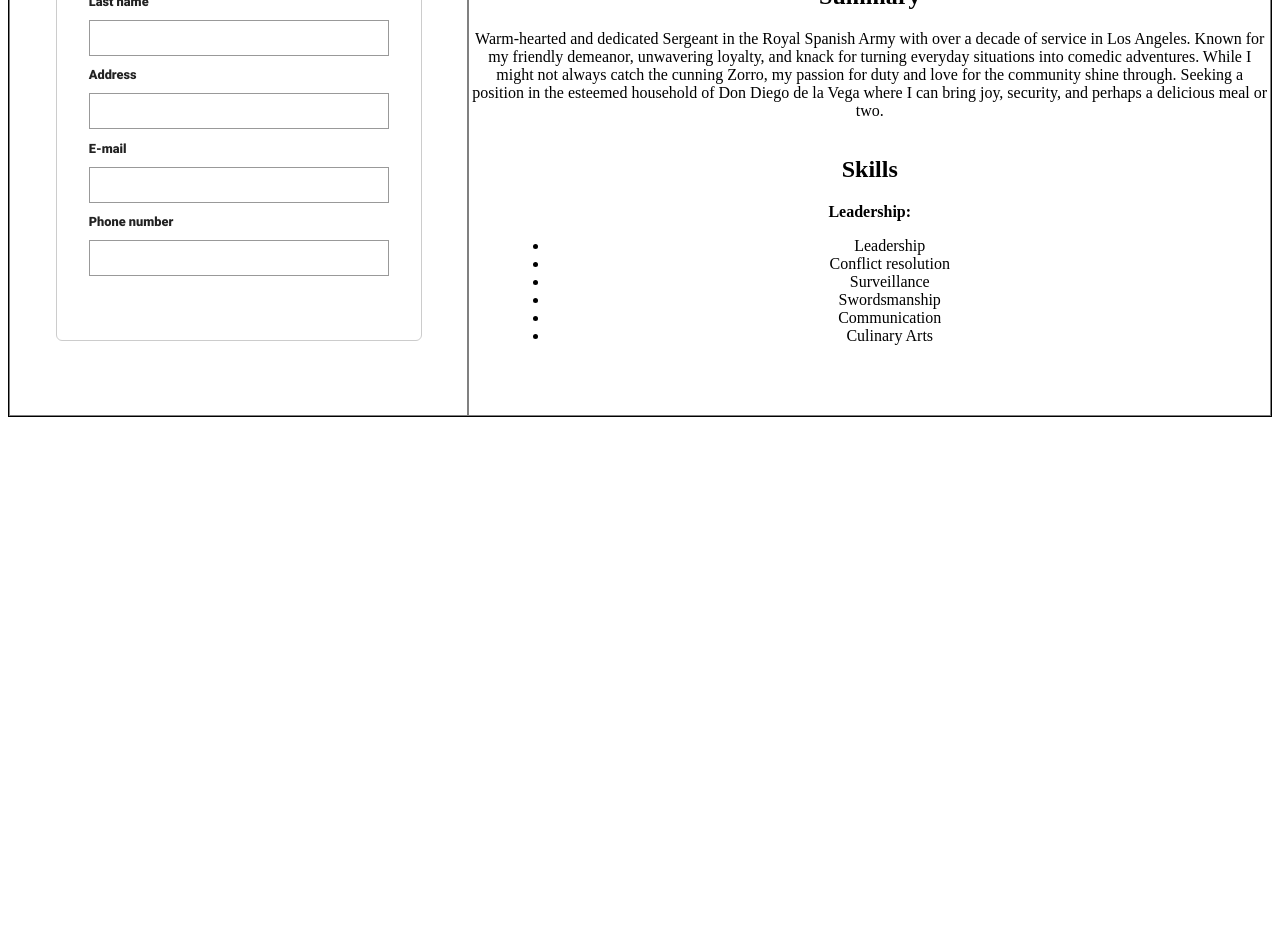
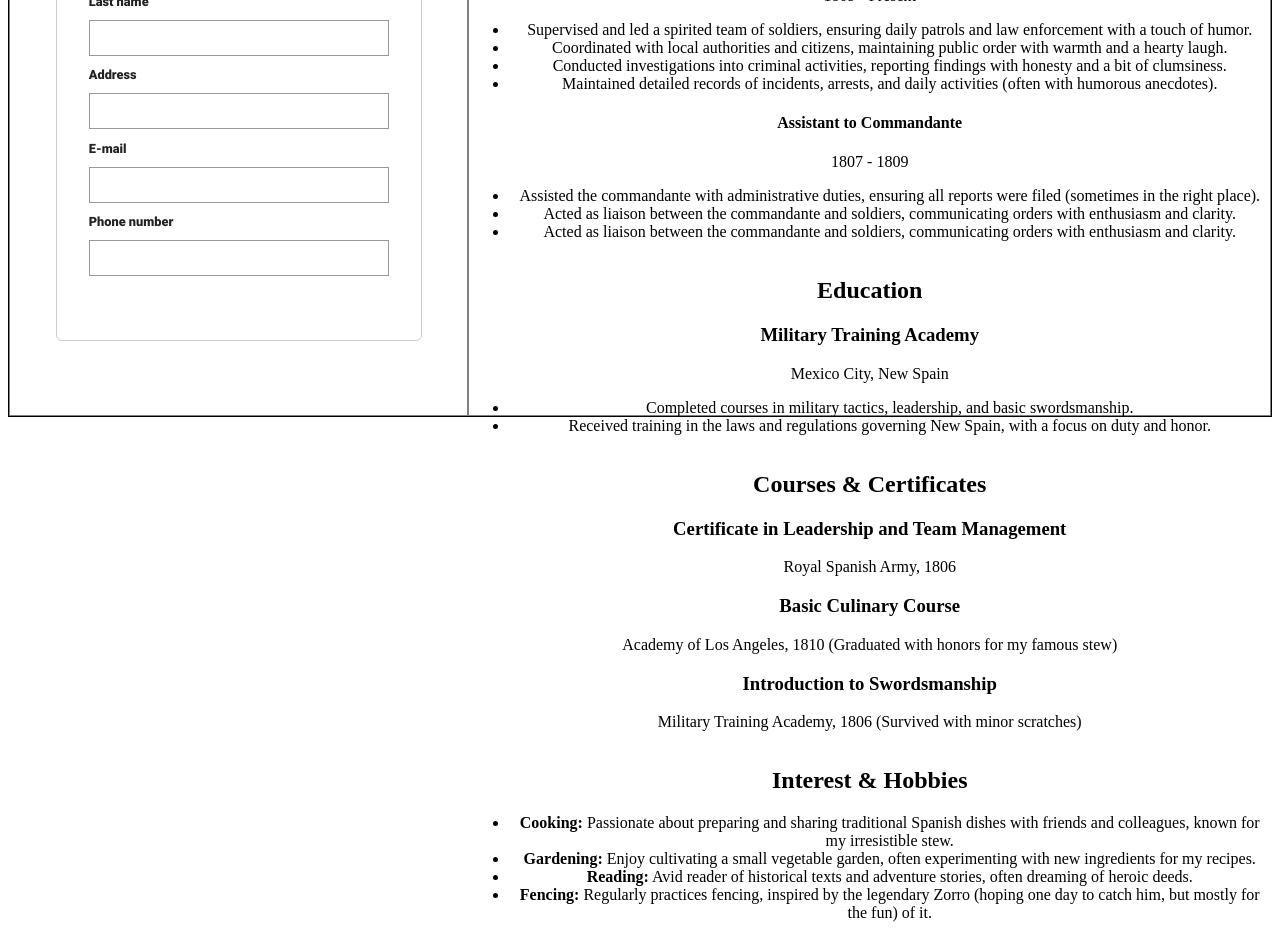
Before and after one commit to tomason182/first-react-app, a React (Vite) app: page / in a window 1280 px wide. Shown: the part 300-1238 px from the top of the page. Before the commit the page ends 816 px from the top, so only its background shows below. Built offline with nearby package versions, Linux system fonts and the light colour scheme.

Commit message:
add: split main content of resume in components

```diff
--- /dev/null
+++ b/src/components/ResumeCourses.jsx
@@ -0,0 +1,15 @@
+export default function ResumeCourses() {
+  return (
+    <div className="courses">
+      <h2>Courses & Certificates</h2>
+      <h3>Certificate in Leadership and Team Management</h3>
+      <p>Royal Spanish Army, 1806</p>
+      <h3>Basic Culinary Course</h3>
+      <p>
+        Academy of Los Angeles, 1810 (Graduated with honors for my famous stew)
+      </p>
+      <h3>Introduction to Swordsmanship</h3>
+      <p>Military Training Academy, 1806 (Survived with minor scratches)</p>
+    </div>
+  );
+}
--- /dev/null
+++ b/src/components/ResumeEducation.jsx
@@ -0,0 +1,19 @@
+export default function ResumeEducation() {
+  return (
+    <div className="education">
+      <h2>Education</h2>
+      <h3>Military Training Academy</h3>
+      <p>Mexico City, New Spain</p>
+      <ul>
+        <li>
+          Completed courses in military tactics, leadership, and basic
+          swordsmanship.
+        </li>
+        <li>
+          Received training in the laws and regulations governing New Spain,
+          with a focus on duty and honor.
+        </li>
+      </ul>
+    </div>
+  );
+}
--- /dev/null
+++ b/src/components/ResumeExperience.jsx
@@ -0,0 +1,45 @@
+export default function ResumeExperience() {
+  return (
+    <div className="experience">
+      <h2>Experience</h2>
+      <h3>Royal Spanish Army</h3>
+
+      <h4>Sergeant</h4>
+      <p>1809 - Present</p>
+      <ul>
+        <li>
+          Supervised and led a spirited team of soldiers, ensuring daily patrols
+          and law enforcement with a touch of humor.
+        </li>
+        <li>
+          Coordinated with local authorities and citizens, maintaining public
+          order with warmth and a hearty laugh.
+        </li>
+        <li>
+          Conducted investigations into criminal activities, reporting findings
+          with honesty and a bit of clumsiness.
+        </li>
+        <li>
+          Maintained detailed records of incidents, arrests, and daily
+          activities (often with humorous anecdotes).
+        </li>
+      </ul>
+      <h4>Assistant to Commandante</h4>
+      <p>1807 - 1809</p>
+      <ul>
+        <li>
+          Assisted the commandante with administrative duties, ensuring all
+          reports were filed (sometimes in the right place).
+        </li>
+        <li>
+          Acted as liaison between the commandante and soldiers, communicating
+          orders with enthusiasm and clarity.
+        </li>
+        <li>
+          Acted as liaison between the commandante and soldiers, communicating
+          orders with enthusiasm and clarity.
+        </li>
+      </ul>
+    </div>
+  );
+}
--- /dev/null
+++ b/src/components/ResumeHobbies.jsx
@@ -0,0 +1,27 @@
+export default function ResumeHobbies() {
+  return (
+    <div className="hobbies">
+      <h2>Interest & Hobbies</h2>
+      <ul>
+        <li>
+          <strong>Cooking:</strong> Passionate about preparing and sharing
+          traditional Spanish dishes with friends and colleagues, known for my
+          irresistible stew.
+        </li>
+        <li>
+          <strong>Gardening:</strong> Enjoy cultivating a small vegetable
+          garden, often experimenting with new ingredients for my recipes.
+        </li>
+        <li>
+          <strong>Reading:</strong> Avid reader of historical texts and
+          adventure stories, often dreaming of heroic deeds.
+        </li>
+        <li>
+          <strong>Fencing:</strong> Regularly practices fencing, inspired by the
+          legendary Zorro (hoping one day to catch him, but mostly for the fun)
+          of it.
+        </li>
+      </ul>
+    </div>
+  );
+}
--- a/src/components/ResumeMain.jsx
+++ b/src/components/ResumeMain.jsx
@@ -18,21 +18,62 @@ export default function ResumeMain() {
       </div>
       <div className="skills">
         <h2>Skills</h2>
-        <figure>
-          <figcaption>
-            <b>Leadership:</b>
-          </figcaption>
-          <ul>
-            <li>Leadership</li>
-            <li>Conflict resolution</li>
-            <li>Surveillance</li>
-            <li>Swordsmanship</li>
-            <li>Communication</li>
-            <li>Culinary Arts</li>
-          </ul>
-        </figure>
+        <ul className="hard-skills">
+          <li>Basic Swordsmanship</li>
+          <li>Patrolling and Surveillance</li>
+          <li>Military Administration</li>
+          <li>Culinary Skills</li>
+          <li>Basic First Aid</li>
+        </ul>
+        <ul className="soft-skills">
+          <li>Empathy and Friendliness</li>
+          <li>Perseverance</li>
+          <li>Conflict Resolution</li>
+          <li>Communication</li>
+          <li>Loyalty</li>
+        </ul>
       </div>
       <div className="experience"></div>
+      <h2>Experience</h2>
+      <h3>Royal Spanish Army</h3>
+
+      <h4>Sergeant</h4>
+      <p>1809 - Present</p>
+      <ul>
+        <li>
+          Supervised and led a spirited team of soldiers, ensuring daily patrols
+          and law enforcement with a touch of humor.
+        </li>
+        <li>
+          Coordinated with local authorities and citizens, maintaining public
+          order with warmth and a hearty laugh.
+        </li>
+        <li>
+          Conducted investigations into criminal activities, reporting findings
+          with honesty and a bit of clumsiness.
+        </li>
+        <li>
+          Maintained detailed records of incidents, arrests, and daily
+          activities (often with humorous anecdotes).
+        </li>
+      </ul>
+      <h4>Assistant to Commandante</h4>
+      <p>1807 - 1809</p>
+      <ul>
+        <li>
+          Assisted the commandante with administrative duties, ensuring all
+          reports were filed (sometimes in the right place).
+        </li>
+        <li>
+          Acted as liaison between the commandante and soldiers, communicating
+          orders with enthusiasm and clarity.
+        </li>
+        <li>
+          Acted as liaison between the commandante and soldiers, communicating
+          orders with enthusiasm and clarity.
+        </li>
+      </ul>
+
       <div className="education"></div>
       <div className="courses"></div>
       <div className="hobbies"></div>
--- /dev/null
+++ b/src/components/ResumeSkills.jsx
@@ -0,0 +1,21 @@
+export default function ResumeSkills() {
+  return (
+    <div className="skills">
+      <h2>Skills</h2>
+      <ul className="hard-skills">
+        <li>Basic Swordsmanship</li>
+        <li>Patrolling and Surveillance</li>
+        <li>Military Administration</li>
+        <li>Culinary Skills</li>
+        <li>Basic First Aid</li>
+      </ul>
+      <ul className="soft-skills">
+        <li>Empathy and Friendliness</li>
+        <li>Perseverance</li>
+        <li>Conflict Resolution</li>
+        <li>Communication</li>
+        <li>Loyalty</li>
+      </ul>
+    </div>
+  );
+}
--- /dev/null
+++ b/src/components/ResumeSummary.jsx
@@ -0,0 +1,16 @@
+export default function ResumeSummary() {
+  return (
+    <div className="summary">
+      <h2>Summary</h2>
+      <p>
+        Warm-hearted and dedicated Sergeant in the Royal Spanish Army with over
+        a decade of service in Los Angeles. Known for my friendly demeanor,
+        unwavering loyalty, and knack for turning everyday situations into
+        comedic adventures. While I might not always catch the cunning Zorro, my
+        passion for duty and love for the community shine through. Seeking a
+        position in the esteemed household of Don Diego de la Vega where I can
+        bring joy, security, and perhaps a delicious meal or two.
+      </p>
+    </div>
+  );
+}
--- a/src/components/ResumeTemplate.jsx
+++ b/src/components/ResumeTemplate.jsx
@@ -1,11 +1,21 @@
 import ResumeHeader from "./ResumeHeader";
-import ResumeMain from "./ResumeMain";
+import ResumeSummary from "./ResumeSummary";
+import ResumeSkills from "./ResumeSkills";
+import ResumeExperience from "./ResumeExperience";
+import ResumeEducation from "./ResumeEducation";
+import ResumeCourses from "./ResumeCourses";
+import ResumeHobbies from "./ResumeHobbies";
 
 export default function ResumeTemplate() {
   return (
     <div className="resume-body">
       <ResumeHeader />
-      <ResumeMain />
+      <ResumeSummary />
+      <ResumeSkills />
+      <ResumeExperience />
+      <ResumeEducation />
+      <ResumeCourses />
+      <ResumeHobbies />
     </div>
   );
 }
```
